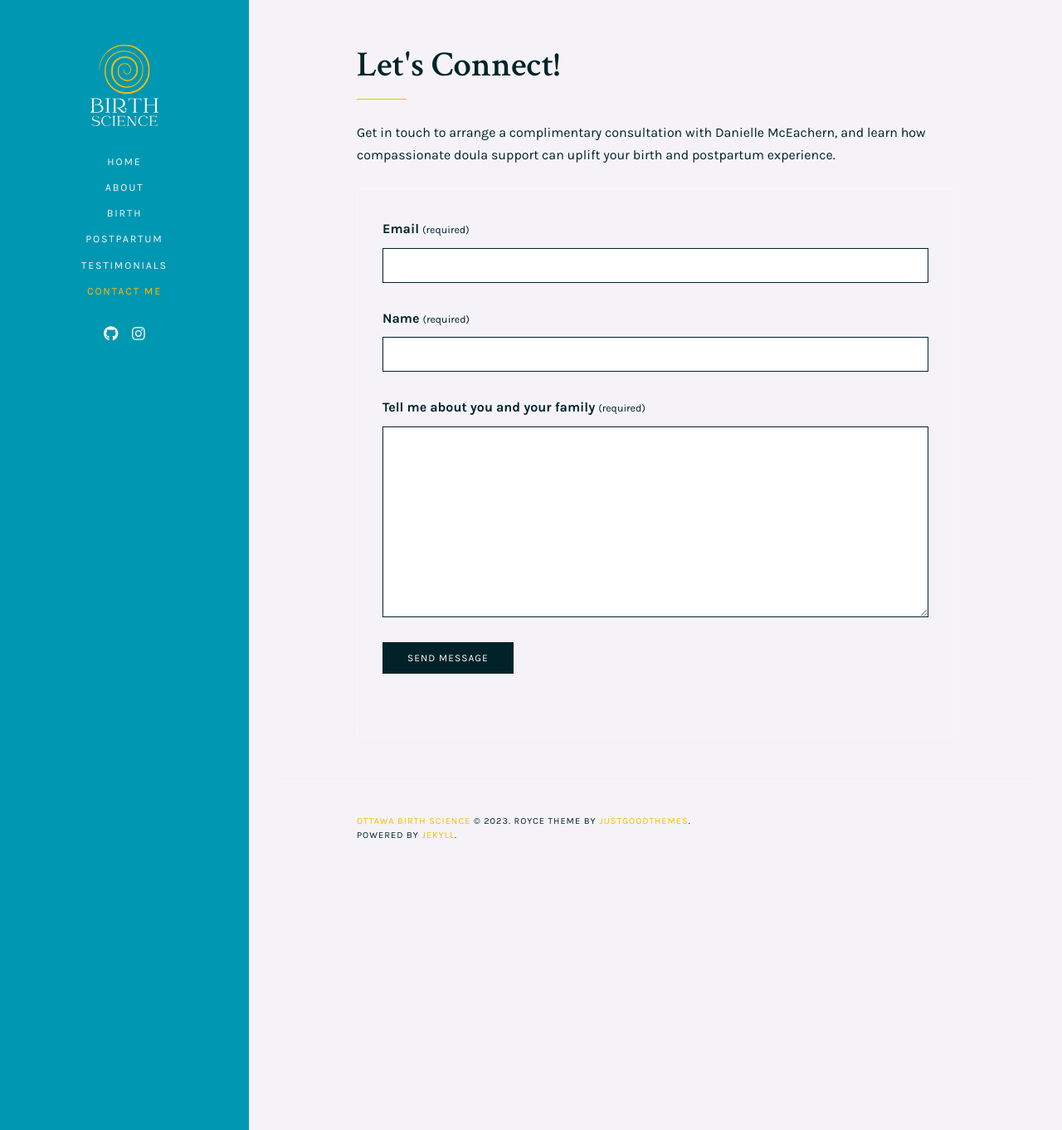
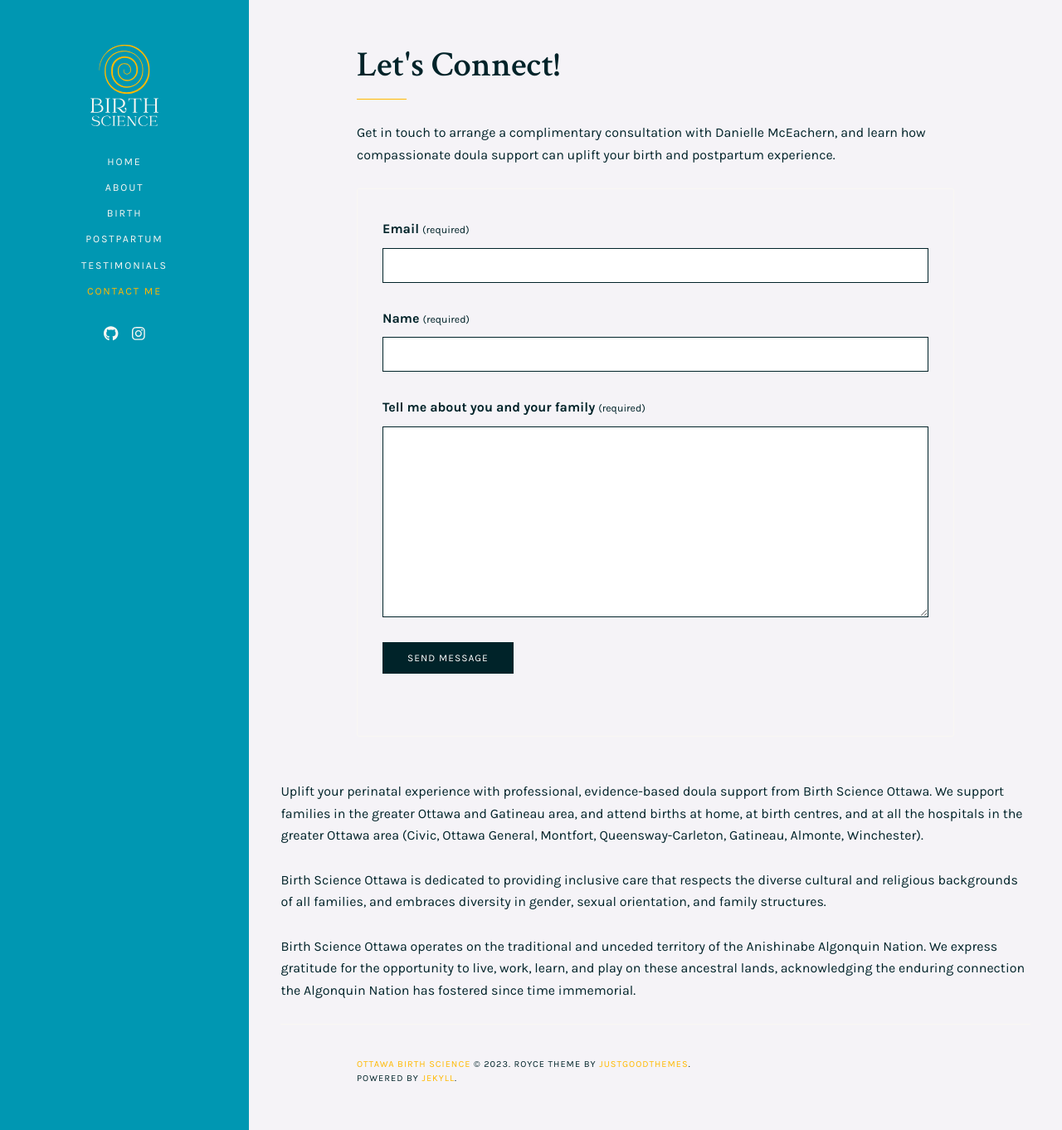
Before and after one commit to mch3rry/mypage, a Jekyll site: the page built from contact.html, in a window 1280 px wide and 1362 px high. Shown: the whole window at 83% size. Built offline with Jekyll 4.4.1, drawn with Linux system fonts in a browser that asks for light colours.

Commit message:
Update contact.html

```diff
--- a/contact.html
+++ b/contact.html
@@ -47,3 +47,11 @@
     </section>
   </div><!-- .inner-->
 </main>
+
+<footer>
+<p>Uplift your perinatal experience with professional, evidence-based doula support from Birth Science Ottawa. We support families in the greater Ottawa and Gatineau area, and attend births at home, at birth centres, and at all the hospitals in the greater Ottawa area (Civic, Ottawa General, Montfort, Queensway-Carleton, Gatineau, Almonte, Winchester).</p>
+
+<p>Birth Science Ottawa is dedicated to providing inclusive care that respects the diverse cultural and religious backgrounds of all families, and embraces diversity in gender, sexual orientation, and family structures.</p>
+
+<p>Birth Science Ottawa operates on the traditional and unceded territory of the Anishinabe Algonquin Nation. We express gratitude for the opportunity to live, work, learn, and play on these ancestral lands, acknowledging the enduring connection the Algonquin Nation has fostered since time immemorial.</p>
+</footer>
```
